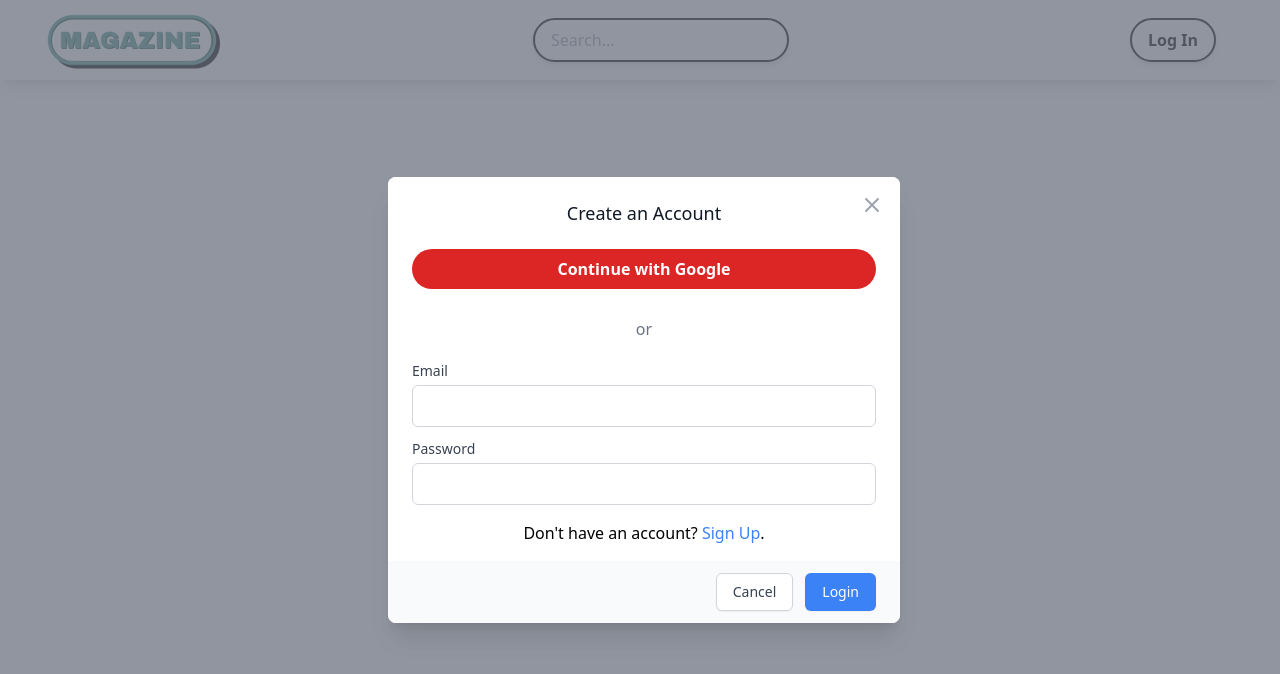
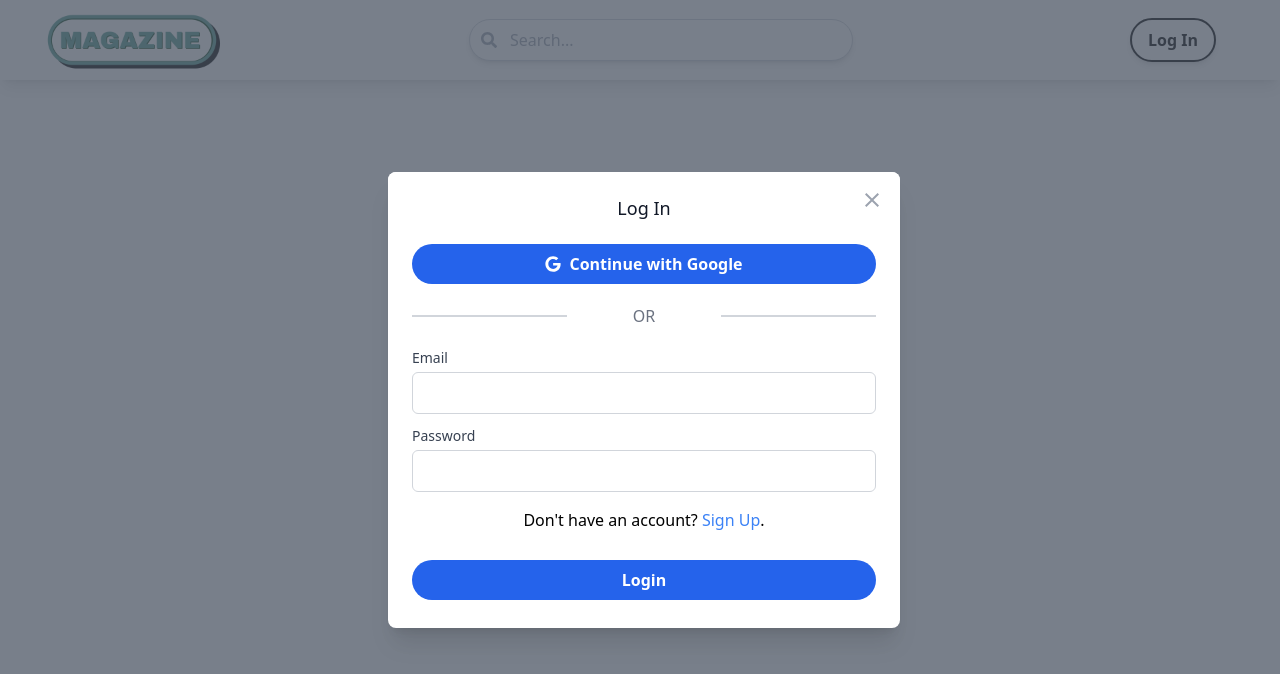
Before and after one commit to Trumg/COMP1640FE, a React (Vite) app: page / in a window 1280 px wide. Both pictures are taken after a click on the button "Log In". Shown: the top 674 px of the page. Built offline with nearby package versions, Linux system fonts and the light colour scheme.

Commit message:
New Search Bar

```diff
--- a/src/Components/Modal/LoginModal/LoginModal.tsx
+++ b/src/Components/Modal/AuthModal/AuthModal.tsx
@@ -1,13 +1,15 @@
 import React, { useState } from "react";
+import { FaGoogle } from "react-icons/fa";
+import { MdOutlineClose } from "react-icons/md";
 
 enum ModalState {
   LOGIN,
   SIGNUP,
 }
 
-const LoginModal: React.FC = () => {
-  const [isOpen, setIsOpen] = useState(false);
-  const [currentForm, setCurrentForm] = useState(ModalState.LOGIN);
+const AuthModal: React.FC = () => {
+  const [isOpen, setIsOpen] = useState<boolean>(false);
+  const [currentForm, setCurrentForm] = useState<ModalState>(ModalState.LOGIN);
 
   const openModal = () => {
     setIsOpen(true);
@@ -39,7 +41,7 @@ const LoginModal: React.FC = () => {
               className="fixed inset-0 transition-opacity"
               aria-hidden="true"
             >
-              <div className="absolute inset-0 bg-gray-500 opacity-75"></div>
+              <div className="absolute inset-0 bg-gray-600 opacity-75"></div>
             </div>
 
             <span
@@ -55,21 +57,9 @@ const LoginModal: React.FC = () => {
                 <button
                   onClick={closeModal}
                   className="text-gray-400 hover:text-gray-500"
+                  style={{ fontSize: "1.5rem" }}
                 >
-                  <svg
-                    className="h-6 w-6"
-                    xmlns="http://www.w3.org/2000/svg"
-                    fill="none"
-                    viewBox="0 0 24 24"
-                    stroke="currentColor"
-                  >
-                    <path
-                      strokeLinecap="round"
-                      strokeLinejoin="round"
-                      strokeWidth={2}
-                      d="M6 18L18 6M6 6l12 12"
-                    />
-                  </svg>
+                  <MdOutlineClose />
                 </button>
               </div>
 
@@ -78,17 +68,24 @@ const LoginModal: React.FC = () => {
                 {currentForm === ModalState.LOGIN ? (
                   <>
                     <h3 className="text-lg font-medium leading-6 text-gray-900 text-center mb-6">
-                      Create an Account
+                      Log In
                     </h3>
                     <div className="mt-2">
                       {/* Continue with Google Button */}
-                      <button className="bg-red-600 text-white font-bold py-2 px-4 rounded-full w-full mb-2">
-                        Continue with Google
+                      <button className="bg-blue-600 text-white font-bold py-2 px-4 rounded-full w-full flex items-center justify-center">
+                        <FaGoogle className="mr-2" />
+                        <span className="inline-block">
+                          Continue with Google
+                        </span>
                       </button>
+
                       {/* Or Break */}
-                      <div className="text-center py-5">
-                        <span className="text-gray-500">or</span>
+                      <div className="text-center py-5 relative">
+                        <div className="absolute left-0 top-1/2 w-1/3 bg-gray-300 h-0.5 transform -translate-y-1/2"></div>
+                        <span className="text-gray-500">OR</span>
+                        <div className="absolute right-0 top-1/2 w-1/3 bg-gray-300 h-0.5 transform -translate-y-1/2"></div>
                       </div>
+
                       {/* Email and Password Form */}
                       <form>
                         <div>
@@ -137,51 +134,73 @@ const LoginModal: React.FC = () => {
                       Sign Up
                     </h3>
                     <div className="mt-2">
+                      {/* Continue with Google Button */}
+                      <button className="bg-blue-600 text-white font-bold py-2 px-4 rounded-full w-full flex items-center justify-center">
+                        <FaGoogle className="mr-2" />
+                        <span className="inline-block">
+                          Continue with Google
+                        </span>
+                      </button>
+
+                      {/* Or Break */}
+                      <div className="text-center py-5 relative">
+                        <div className="absolute left-0 top-1/2 w-1/3 bg-gray-300 h-0.5 transform -translate-y-1/2"></div>
+                        <span className="text-gray-500">OR</span>
+                        <div className="absolute right-0 top-1/2 w-1/3 bg-gray-300 h-0.5 transform -translate-y-1/2"></div>
+                      </div>
+
                       {/* Sign Up Form */}
-
-                      {/* You can add sign up form fields here */}
+                      <form>
+                        <div>
+                          <label
+                            htmlFor="signup-email"
+                            className="block text-sm font-medium text-gray-700"
+                          >
+                            Email
+                          </label>
+                          <input
+                            type="email"
+                            id="signup-email"
+                            name="signup-email"
+                            className="mt-1 p-2 w-full border border-gray-300 rounded-md"
+                          />
+                        </div>
+                        <div className="mt-3">
+                          <label
+                            htmlFor="signup-password"
+                            className="block text-sm font-medium text-gray-700"
+                          >
+                            Password
+                          </label>
+                          <input
+                            type="password"
+                            id="signup-password"
+                            name="signup-password"
+                            className="mt-1 p-2 w-full border border-gray-300 rounded-md"
+                          />
+                        </div>
+                      </form>
                     </div>
                     <div className="mt-4 text-center">
-                      <button
-                        onClick={toggleForm}
-                        className="text-blue-500 flex items-center justify-center"
-                      >
-                        <svg
-                          className="h-5 w-5 mr-2"
-                          xmlns="http://www.w3.org/2000/svg"
-                          viewBox="0 0 20 20"
-                          fill="currentColor"
-                        >
-                          <path
-                            fillRule="evenodd"
-                            d="M10 18a8 8 0 100-16 8 8 0 000 16zm0-2a6 6 0 100-12 6 6 0 000 12z"
-                            clipRule="evenodd"
-                          />
-                          <path
-                            fillRule="evenodd"
-                            d="M10 4a.75.75 0 01.75.75v4.5h4.5a.75.75 0 010 1.5h-4.5v4.5a.75.75 0 01-1.5 0v-4.5H4.75a.75.75 0 010-1.5h4.5v-4.5A.75.75 0 0110 4z"
-                            clipRule="evenodd"
-                          />
-                        </svg>
-                        Back to Login
-                      </button>
+                      <p>
+                        Already have an account?{" "}
+                        <button onClick={toggleForm} className="text-blue-500">
+                          Log In
+                        </button>
+                        .
+                      </p>
                     </div>
                   </>
                 )}
               </div>
+
               {/* End of Modal Content */}
-              <div className="bg-gray-50 px-4 py-3 sm:px-6 sm:flex sm:flex-row-reverse">
+              <div className="px-4 py-3 sm:px-6 sm:flex sm:flex-row-reverse">
                 <button
                   onClick={closeModal}
-                  className="w-full inline-flex justify-center rounded-md border border-transparent shadow-sm px-4 py-2 bg-blue-500 text-base font-medium text-white hover:bg-blue-600 focus:outline-none focus:ring-2 focus:ring-offset-2 focus:ring-blue-500 sm:ml-3 sm:w-auto sm:text-sm"
+                  className="bg-blue-600 text-white font-bold py-2 px-4 rounded-full w-full flex items-center justify-center mb-4"
                 >
                   {currentForm === ModalState.LOGIN ? "Login" : "Sign Up"}
-                </button>
-                <button
-                  onClick={closeModal}
-                  className="mt-3 w-full inline-flex justify-center rounded-md border border-gray-300 shadow-sm px-4 py-2 bg-white text-base font-medium text-gray-700 hover:bg-gray-50 focus:outline-none focus:ring-2 focus:ring-offset-2 focus:ring-blue-500 sm:mt-0 sm:ml-3 sm:w-auto sm:text-sm"
-                >
-                  Cancel
                 </button>
               </div>
             </div>
@@ -192,4 +211,4 @@ const LoginModal: React.FC = () => {
   );
 };
 
-export default LoginModal;
+export default AuthModal;
--- a/src/Components/Navbar/Navbar.tsx
+++ b/src/Components/Navbar/Navbar.tsx
@@ -1,7 +1,8 @@
 import React from "react";
 import { Magazine } from "../../Assets/Magazine/Magazine";
 import { Link } from "react-router-dom";
-import LoginModal from "../Modal/LoginModal/LoginModal";
+import AuthModal from "../Modal/AuthModal/AuthModal";
+import { FaSearch } from "react-icons/fa"; // Import the search icon
 
 const Navbar: React.FC = () => {
   return (
@@ -15,16 +16,19 @@ const Navbar: React.FC = () => {
           </div>
           <div className="flex-1 hidden md:block">
             <div className="flex items-center justify-center">
-              <input
-                type="text"
-                placeholder="Search..."
-                className="bg-white border-2 border-black rounded-full py-2 px-4 shadow-md w-64"
-              />
+              <div className="relative flex items-center">
+                <FaSearch className="absolute left-3 text-gray-400" />
+                <input
+                  type="text"
+                  placeholder="Search..."
+                  className="bg-white border border-gray-300 rounded-full py-2 pl-10 pr-4 focus:outline-none focus:ring-1 focus:ring-gray-400 shadow-md w-full md:w-96" // Adjusted width to md:w-96
+                />
+              </div>
             </div>
           </div>
           <div className="hidden md:block">
             <div className="ml-10 flex items-baseline space-x-2 mr-4">
-              <LoginModal />
+              <AuthModal />
             </div>
           </div>
         </div>
--- a/src/Components/Sider/Sider.tsx
+++ /dev/null
@@ -1,5 +0,0 @@
-function Sider() {
-  return <div>Sider</div>;
-}
-
-export default Sider;
```
